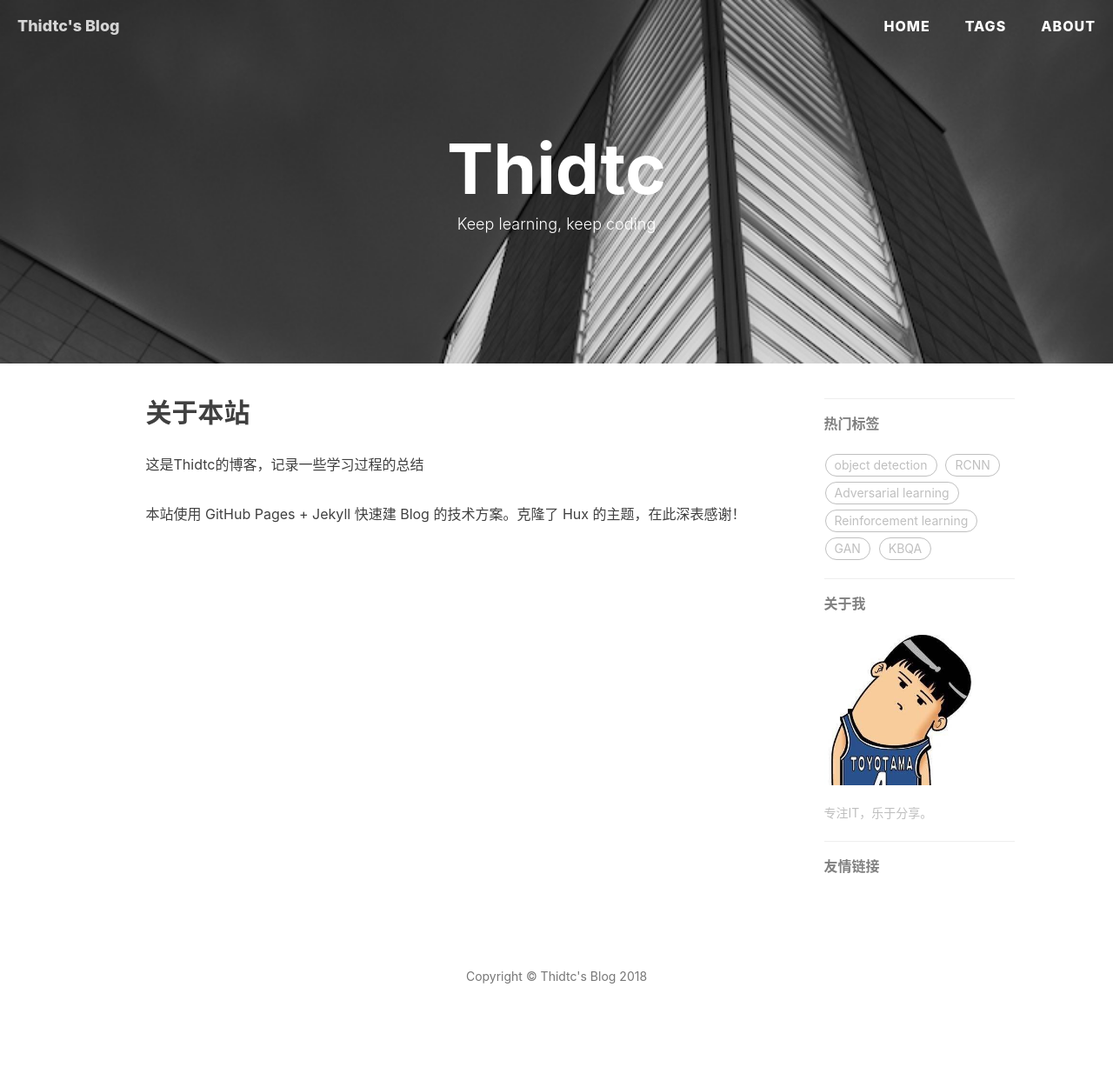
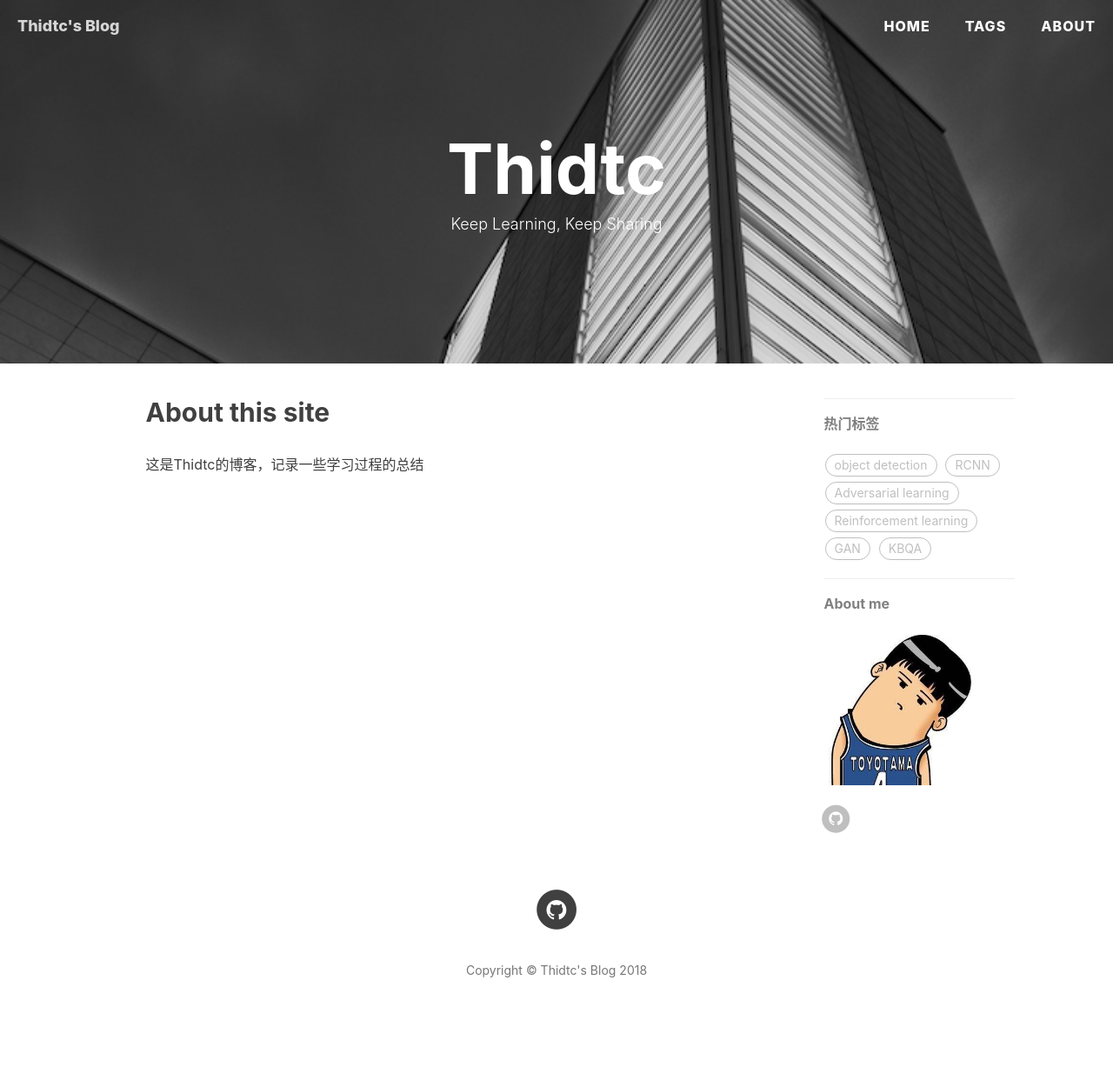
Before and after one commit to Thidtc/thidtc.github.io, a Jekyll site: the page built from about.html, in a window 1280 px wide. Shown: the whole page at 87% size. Built offline with Jekyll 4.4.1, drawn with Linux system fonts in a browser that asks for light colours; nearby versions of some CDN libraries; comment, search, counter and statistics services are not loaded.

Commit message:
modify site style

```diff
--- a/_config.yml
+++ b/_config.yml
@@ -2,7 +2,7 @@
 title: Thidtc's Blog
 SEOTitle: Thidtc's Blog
 header-img: img/2017-bg.jpg
-email: imwdl95@live.com
+email: imwdl95@live.co
 description: ""
 keyword: ""
 url: "http://thidtc.github.io"              # your host, for absolute URL
@@ -42,13 +42,15 @@ bd_share: true                          # whether or not using baidu share
 
 # Sidebar settings
 sidebar: true                           # whether or not using Sidebar.
-sidebar-about-description: "专注IT，乐于分享。"
+sidebar-about-description: ""
 sidebar-avatar: /img/avar.jpg      # use absolute URL, seeing it's used in both `/` and `/about/`
+
+github_username: "Thidtc"
 
 # Featured Tags
 featured-tags: true                     # whether or not using Feature-Tags
 featured-condition-size: 1              # A tag will be featured if the size of it is more than this condition value
 
 # Friends
-friends: [
-]
+#friends: [
+#]
--- a/_layouts/page.html
+++ b/_layouts/page.html
@@ -100,7 +100,7 @@ layout: default
 
                 <!-- Short About -->
                 <section class="visible-md visible-lg">
-                    <hr><h5><a href="{{'/about/' | prepend: site.baseurl }}">关于我</a></h5>
+                    <hr><h5><a href="{{'/about/' | prepend: site.baseurl }}">About me</a></h5>
                     <div class="short-about">
                         {% if site.sidebar-avatar %}
                             <img src="{{site.sidebar-avatar}}" />
--- a/about.html
+++ b/about.html
@@ -1,12 +1,12 @@
 ---
 layout: page
 title: "Thidtc"
-description: "Keep learning, keep coding"
+description: "Keep Learning, Keep Sharing"
 header-img: "img/2017-bg.jpg"
 ---
 
-<h2><strong>关于本站</strong></h2>
+<h2><strong>About this site</strong></h2>
 
 <p>这是Thidtc的博客，记录一些学习过程的总结</p>
 
-<p>本站使用 <a href="https://pages.github.com/">GitHub Pages</a> + <a href="http://jekyllrb.com/">Jekyll</a> 快速建 Blog 的技术方案。克隆了 <a href="http://huangxuan.me/">Hux</a> 的主题，在此深表感谢！</p>
+<!-- <p>本站使用 <a href="https://pages.github.com/">GitHub Pages</a> + <a href="http://jekyllrb.com/">Jekyll</a> 快速建 Blog 的技术方案。克隆了 <a href="http://huangxuan.me/">Hux</a> 的主题，在此深表感谢！</p> -->
```
